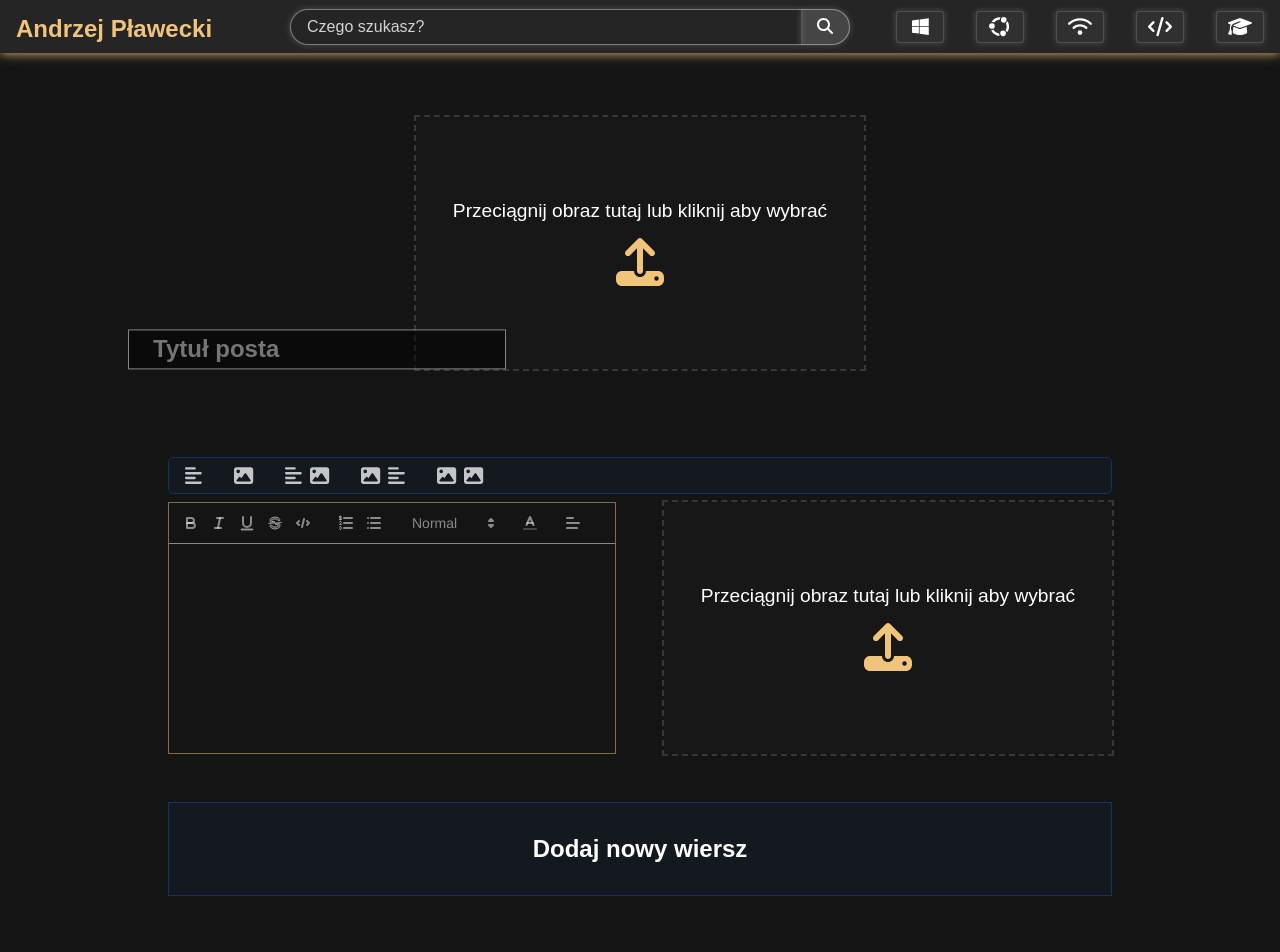
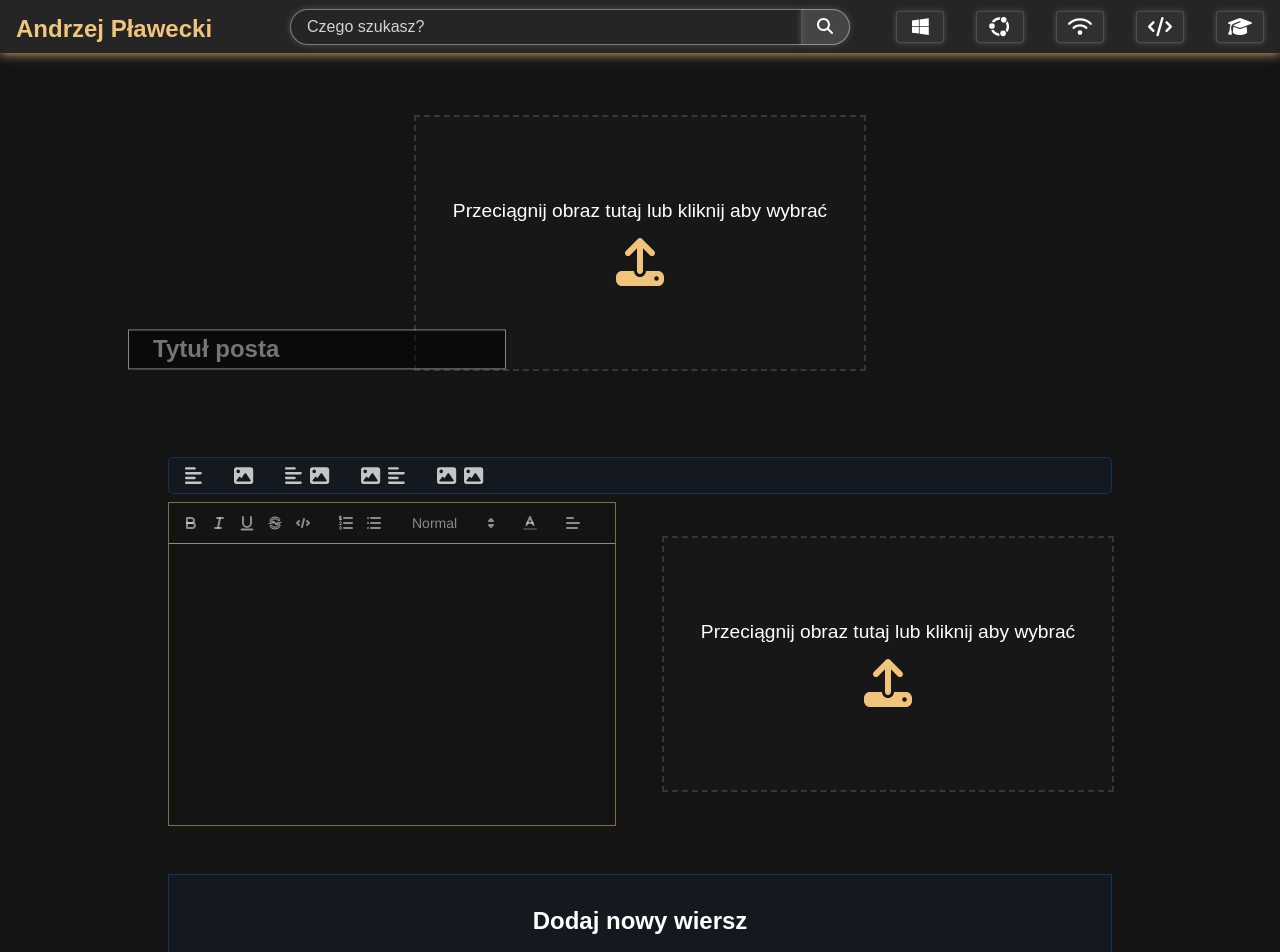
Before and after one commit to viventer/andrew-ponad-frontend, a React (Vite) app: page /post/create in a window 1280 px wide. Shown: the top 952 px of the page. Before the commit the page ends 928 px from the top, so only its background shows below. Built offline with nearby package versions, Linux system fonts and the light colour scheme.

Commit message:
quill scaling

```diff
--- a/src/views/global/styles/GlobalStyles.js
+++ b/src/views/global/styles/GlobalStyles.js
@@ -86,4 +86,5 @@ export const GlobalStyles = createGlobalStyle`
     }
   }
 
+
 `;
--- a/src/views/post/styles/PostContentEditor.styled.js
+++ b/src/views/post/styles/PostContentEditor.styled.js
@@ -6,7 +6,7 @@ export const StyledPostContentEditor = styled.section`
   justify-content: center;
   flex-direction: column;
   height: 100%;
-  align-items: left;
+  align-items: center;
   margin-top: 3rem;
   gap: 3rem;
 
@@ -18,6 +18,9 @@ export const StyledPostContentEditor = styled.section`
 
   .quillEditor {
     border: 0.1rem solid rgba(241, 196, 123, 0.5);
+    height: auto;
+    max-height: 100%;
+    min-height: calc(20.25rem);
   }
 
   .quillEditor p,
@@ -41,8 +44,13 @@ export const StyledPostContentEditor = styled.section`
 
   .ql-container {
     width: 100%;
-    height: calc(100% - 42px);
+    /* height: calc(100% - 42px); */
+    max-height: 50vh;
     border: none;
+  }
+
+  .ql-container .ql-editor {
+    max-height: 50vh;
   }
 
   .ql-toolbar {
@@ -71,6 +79,7 @@ export const StyledPostContentEditor = styled.section`
     font-weight: 700;
     border: 0.1rem solid ${({ theme }) => theme.colors.navy};
     transition: filter 0.15s ease-in-out;
+    width: 100%;
   }
 
   & button:hover {
@@ -82,8 +91,19 @@ export const StyledPostContentEditor = styled.section`
     filter: brightness(1.75);
   }
 
+  @media (max-width: 1100px) {
+    & button {
+      width: 80vw;
+      max-width: 40rem;
+    }
+  }
+
   @media (max-width: 553px) {
     row-gap: 2.5rem;
+
+    .ql-container {
+      height: calc(100% - 65px);
+    }
   }
 `;
 
@@ -127,6 +147,10 @@ export const StyledPostContentEditorRow = styled.section`
   flex-direction: column;
   align-items: center;
 
+  & .flex {
+    max-width: fit-content;
+  }
+
   & .flex:not(.active) {
     cursor: pointer;
   }
```
